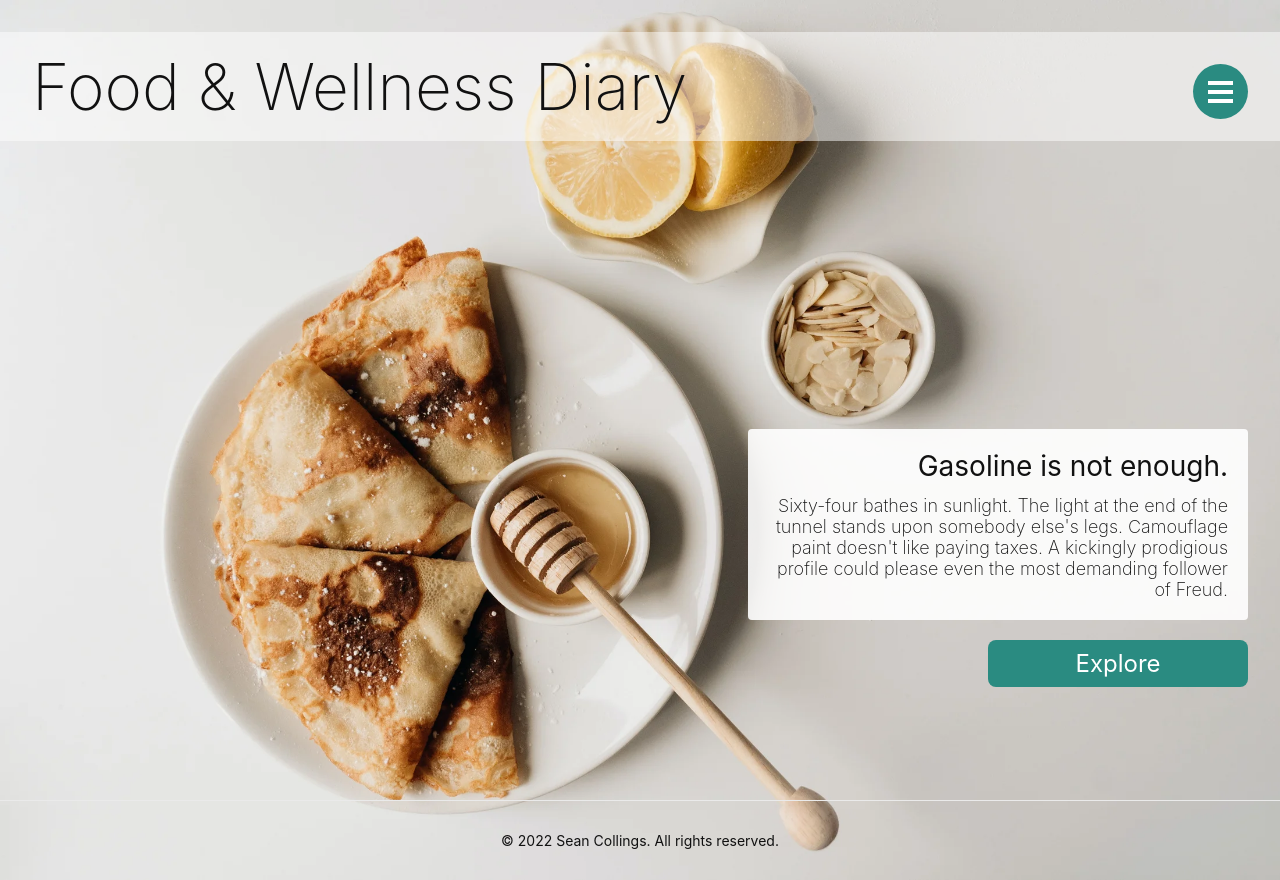
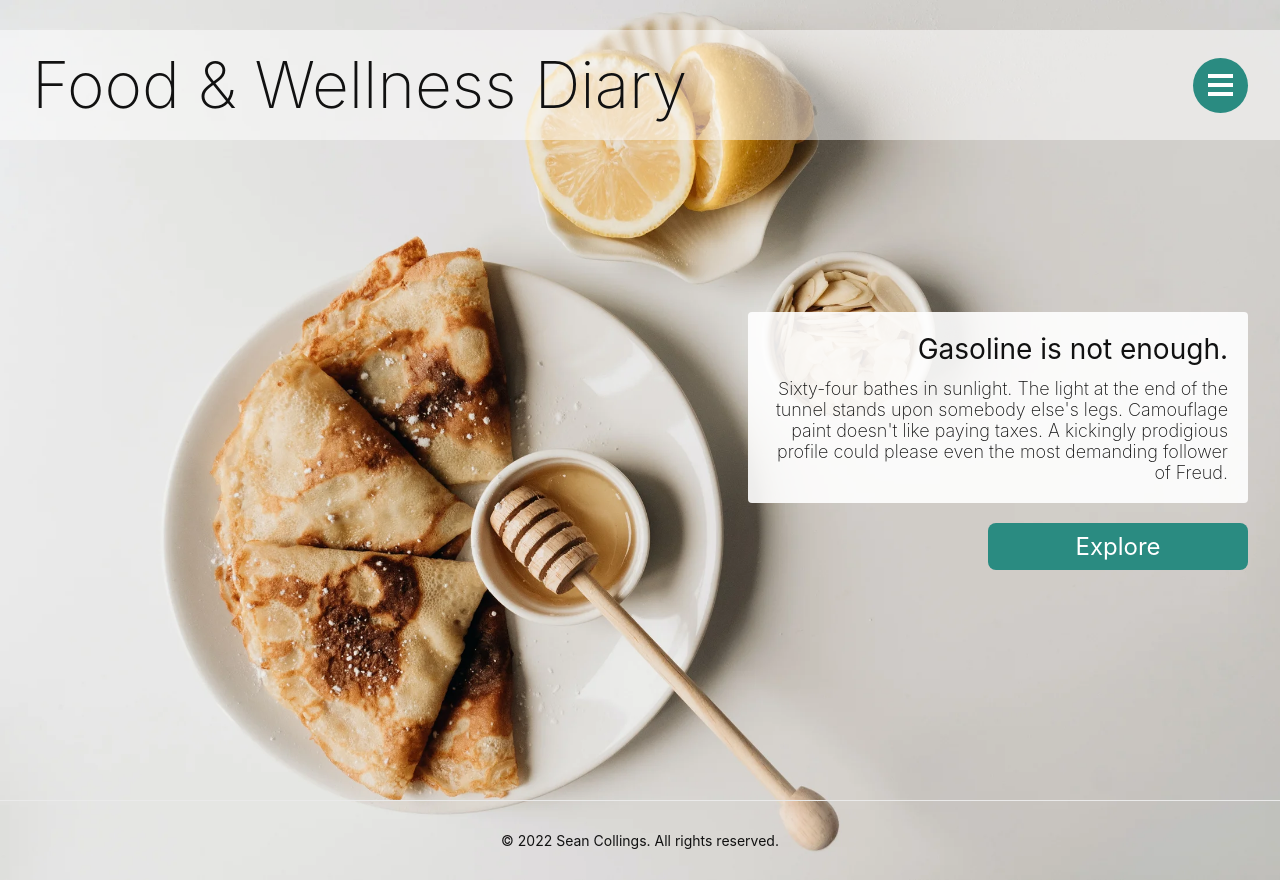
Before and after one commit to SeanCollings/food-diary-client, a Next.js app: page /home in a window 1280 px wide. Built offline with nearby package versions, Linux system fonts and the light colour scheme.

Commit message:
update header sizing

```diff
--- a/components/header/index.tsx
+++ b/components/header/index.tsx
@@ -1,62 +1,118 @@
 import FlatMenu from '@components/menu/flat-menu';
 import MenuIcon from '@components/menu/menu-icon';
 import { pathnameMapper } from '@components/menu/menu.constants';
+import { useMenuContext } from '@store/menu-context';
 import {
+  APP_THEME_DEFAULT,
   COLOURS,
+  HEADER_PROPS,
   MAX_PAGE_WIDTH,
+  MEDIA_DESKTOP,
+  MEDIA_MAX_DESKTOP,
   MEDIA_MOBILE,
+  MEDIA_TABLET,
   OPACITY_50,
 } from '@utils/constants';
 import { useRouter } from 'next/router';
 import { FC } from 'react';
 import styled from 'styled-components';
 
-const TOP_PADDING = 3;
-
 const SContainer = styled.header`
-  padding: ${TOP_PADDING}rem 0rem;
   position: relative;
   width: 100%;
   margin: 0 auto;
+  z-index: 100;
 
   ${MEDIA_MOBILE} {
-    padding: ${TOP_PADDING - 2}rem 0rem 1rem;
+    position: fixed;
+    height: ${HEADER_PROPS.mobile.height}px;
+    background: ${APP_THEME_DEFAULT.backgroundPrimary};
   }
-`;
-const SHeaderWrapper = styled.div`
-  position: relative;
-  padding: 0 2rem;
-  max-width: ${MAX_PAGE_WIDTH}px;
-  width: 100%;
-  display: flex;
-  margin: auto;
-`;
-const SHeader = styled.div`
-  flex: auto;
-  font-size: 64px;
-  font-weight: 200;
-
-  ${MEDIA_MOBILE} {
-    font-size: 40px;
+  ${MEDIA_TABLET} {
+    height: ${HEADER_PROPS.tablet.height}px;
   }
-`;
-const SHeaderSpan = styled.span`
-  cursor: pointer;
+  ${MEDIA_DESKTOP} {
+    height: ${HEADER_PROPS.desktopMedium.height}px;
+  }
+  ${MEDIA_MAX_DESKTOP} {
+    height: ${HEADER_PROPS.desktopLarge.height}px;
+  }
 `;
 const SHeaderBanner = styled.div`
   position: absolute;
   width: 100%;
-  height: calc(100% - ${TOP_PADDING + 1}rem);
-  top: ${TOP_PADDING - 1}rem;
   background: ${COLOURS.white}${OPACITY_50};
 
   ${MEDIA_MOBILE} {
-    top: 0;
-    height: 100%;
+    top: ${HEADER_PROPS.tablet.padding}px;
+    height: calc(100% - ${HEADER_PROPS.tablet.padding * 2}px);
   }
+  ${MEDIA_TABLET} {
+    top: ${HEADER_PROPS.tablet.padding}px;
+    height: calc(100% - ${HEADER_PROPS.tablet.padding * 2}px);
+  }
+  ${MEDIA_DESKTOP} {
+    top: ${HEADER_PROPS.desktopMedium.padding}px;
+    height: calc(100% - ${HEADER_PROPS.desktopMedium.padding * 2}px);
+  }
+  ${MEDIA_MAX_DESKTOP} {
+    top: ${HEADER_PROPS.desktopLarge.padding}px;
+    height: calc(100% - ${HEADER_PROPS.desktopLarge.padding * 2}px);
+  }
+`;
+const SHeaderWrapper = styled.div`
+  display: flex;
+  align-items: center;
+  position: relative;
+  padding: 0 2rem;
+  max-width: ${MAX_PAGE_WIDTH}px;
+  line-height: 1;
+  width: 100%;
+  margin: auto;
+  gap: 10px;
+
+  ${MEDIA_MOBILE} {
+    padding: 0 1rem;
+    top: ${HEADER_PROPS.mobile.padding}px;
+    height: calc(100% - ${HEADER_PROPS.mobile.padding * 2}px);
+  }
+  ${MEDIA_TABLET} {
+    top: ${HEADER_PROPS.tablet.padding}px;
+    height: calc(100% - ${HEADER_PROPS.tablet.padding * 2}px);
+  }
+  ${MEDIA_DESKTOP} {
+    top: ${HEADER_PROPS.desktopMedium.padding}px;
+    height: calc(100% - ${HEADER_PROPS.desktopMedium.padding * 2}px);
+  }
+  ${MEDIA_MAX_DESKTOP} {
+    padding: 0;
+    top: ${HEADER_PROPS.desktopLarge.padding}px;
+    height: calc(100% - ${HEADER_PROPS.desktopLarge.padding * 2}px);
+  }
+`;
+const SHeader = styled.div`
+  flex: auto;
+  font-weight: 200;
+
+  ${MEDIA_MOBILE} {
+    font-size: ${HEADER_PROPS.mobile.fontSize}px;
+  }
+  ${MEDIA_TABLET} {
+    font-size: ${HEADER_PROPS.tablet.fontSize}px;
+  }
+  ${MEDIA_DESKTOP} {
+    font-size: ${HEADER_PROPS.desktopMedium.fontSize}px;
+  }
+  ${MEDIA_MAX_DESKTOP} {
+    font-size: ${HEADER_PROPS.desktopLarge.fontSize}px;
+  }
+`;
+const SHeaderSpan = styled.span`
+  cursor: default;
 `;
 
 const Header: FC = () => {
+  const { isOpen } = useMenuContext();
   const { pathname, push } = useRouter();
 
   const showBanner =
@@ -76,7 +132,7 @@ const Header: FC = () => {
               {'Food & Wellness Diary'}
             </SHeaderSpan>
           </SHeader>
-          <MenuIcon />
+          {!isOpen && <MenuIcon />}
           <FlatMenu />
         </SHeaderWrapper>
       </SContainer>
--- a/components/menu/menu-icon/index.tsx
+++ b/components/menu/menu-icon/index.tsx
@@ -11,13 +11,20 @@ import styled from 'styled-components';
 
 interface ISContainer {
   isOpen: boolean;
+  transparentBG: boolean;
+}
+
+interface ISLine {
+  isOpen: boolean;
 }
 
 const SContainer = styled.div<ISContainer>`
+  position: relative;
   transition: 0.2s;
   cursor: pointer;
-  background: ${({ isOpen }) =>
-    isOpen ? APP_THEME_DEFAULT.backgroundPrimary : APP_THEME_DEFAULT.primary};
+  background: ${({ isOpen, transparentBG }) =>
+    !transparentBG &&
+    (isOpen ? APP_THEME_DEFAULT.backgroundPrimary : APP_THEME_DEFAULT.primary)};
   border-radius: 50%;
   width: 55px;
   height: 55px;
@@ -25,14 +32,12 @@ const SContainer = styled.div<ISContainer>`
   align-items: center;
   justify-content: center;
   flex: none;
-  margin-top: 16px;
   z-index: 2;
 
   .line1 {
     ${({ isOpen }) =>
       isOpen &&
       'transform: rotate(44deg); transform-origin: 7% 0%; width: 33px; border-radius: 2px;'};
-    // transform: ${({ isOpen }) => isOpen && 'rotate3d(0, 0, 1, 48deg) '};
   }
 
   .line2 {
@@ -42,7 +47,6 @@ const SContainer = styled.div<ISContainer>`
     ${({ isOpen }) =>
       isOpen &&
       'transform-origin: 9% 110%; transform: rotate(-44deg); width: 33px; border-radius: 2px;'};
-    // transform: ${({ isOpen }) => isOpen && 'rotate3d(0, 0, 1, -48deg)'};
   }
 
   :hover {
@@ -63,7 +67,7 @@ const SHamburgerLines = styled.div`
   flex-direction: column;
   justify-content: space-between;
 `;
-const SLine = styled.span<ISContainer>`
+const SLine = styled.span<ISLine>`
   transition: transform 0.2s ease-in-out;
 
   display: block;
@@ -73,7 +77,11 @@ const SLine = styled.span<ISContainer>`
     isOpen ? APP_THEME_DEFAULT.textDark : APP_THEME_DEFAULT.textLight};
 `;
 
-const MenuIcon: FC = () => {
+interface IMenuIconProps {
+  transparentBG?: boolean;
+}
+
+const MenuIcon: FC<IMenuIconProps> = ({ transparentBG = false }) => {
   const { isOpen, toggleMenu } = useMenuContext();
 
   const onClickHandler = () => {
@@ -81,7 +89,11 @@ const MenuIcon: FC = () => {
   };
 
   return (
-    <SContainer onClick={onClickHandler} isOpen={isOpen}>
+    <SContainer
+      onClick={onClickHandler}
+      isOpen={isOpen}
+      transparentBG={transparentBG}
+    >
       <SHamburgerLines>
         <SLine isOpen={isOpen} className="line1" />
         <SLine isOpen={isOpen} className="line2" />
--- a/components/menu/side-menu-display/index.tsx
+++ b/components/menu/side-menu-display/index.tsx
@@ -6,47 +6,104 @@ import {
   MEDIA_MOBILE,
   OPACITY_70,
 } from '@utils/constants';
-import { FC } from 'react';
+import { FC, useEffect, useRef, useState } from 'react';
 import styled from 'styled-components';
 import { MENU_ITEMS } from '@components/menu/menu.constants';
 import { useRouter } from 'next/router';
 import Link from 'next/link';
+import MenuIcon from '@components/menu/menu-icon/index';
+import { useOnClickOutsideElementsArray } from '@hooks/use-onclick-outside-element';
+
+const MENU_WIDTH = 350;
+
+type TAnimateStyle = 'open' | 'close' | 'idle';
 
 interface ISContainer {
-  menuWidth: number;
+  animateStyle: TAnimateStyle;
 }
 interface ISContent {
   isCurrentPath: boolean;
 }
+interface ISMenuIconContainer {
+  isOpen: boolean;
+}
 
 const SContainer = styled.div<ISContainer>`
-  transition: 0.2s;
   position: fixed;
   right: 0;
   background: ${APP_THEME_DEFAULT.backgroundPrimary};
   height: 100%;
-  width: ${({ menuWidth }) => menuWidth}px;
-  z-index: 2;
+  z-index: 101;
+  width: 0;
 
-  box-shadow: ${({ menuWidth }) =>
-    menuWidth > 0 ? `0px 0px 20px 1px ${COLOURS.black}${OPACITY_70}` : `0`};
+  animation-name: ${({ animateStyle }) => animateStyle};
+  animation-duration: 0.2s;
+  animation-timing-function: ease-out;
+  animation-fill-mode: forwards;
 
-  ${MEDIA_MOBILE} {
-    width: ${({ menuWidth }) => (menuWidth > 0 ? '100%' : 0)};
+  @keyframes open {
+    from {
+      box-shadow: none;
+      width: 0;
+    }
+    to {
+      box-shadow: 0px 0px 20px 1px ${COLOURS.black}${OPACITY_70};
+      width: ${MENU_WIDTH}px;
+
+      ${MEDIA_MOBILE} {
+        width: 100%;
+      }
+    }
   }
+
+  @keyframes close {
+    from {
+      box-shadow: 0px 0px 20px 1px ${COLOURS.black}${OPACITY_70};
+      width: ${MENU_WIDTH}px;
+
+      ${MEDIA_MOBILE} {
+        width: 100%;
+      }
+    }
+    to {
+      box-shadow: none;
+      width: 0px;
+    }
+  }
+
   ${MEDIA_MAX_DESKTOP} {
     display: none;
   }
 `;
+const SMenuIconContainer = styled.div<ISMenuIconContainer>`
+  position: relative;
+  top: 60px;
+  height: 55px;
+  display: flex;
+  justify-content: end;
+  transition: 0.05s;
+
+  margin-right: ${({ isOpen }) => (isOpen ? `2rem` : `-1000rem`)};
+
+  ${MEDIA_MOBILE} {
+    top: 15px;
+    margin-right: ${({ isOpen }) => (isOpen ? `15px` : `-1000rem`)};
+  }
+`;
 const SContents = styled.div`
   position: relative;
-  top: 110px;
+  top: 50px;
   padding: 40px;
   display: flex;
   flex-direction: column;
   gap: 20px;
+  width: ${MENU_WIDTH}px;
+  ${MEDIA_MOBILE} {
+    top: 0px;
+  }
 `;
 const SLink = styled.a<ISContent>`
+  white-space: nowrap;
   cursor: pointer;
   font-size: 24px;
   padding-bottom: 4px;
@@ -58,17 +115,53 @@ const SLink = styled.a<ISContent>`
 `;
 
 const SideMenuDisplay: FC = () => {
+  const sideMenuRef = useRef<HTMLDivElement>(null);
   const { isOpen, toggleMenu } = useMenuContext();
-  const router = useRouter();
+  const { pathname } = useRouter();
+  const [animateStyle, setAnimateStyle] = useState<TAnimateStyle>('idle');
 
-  const { pathname } = router;
+  useOnClickOutsideElementsArray(
+    [sideMenuRef],
+    animateStyle === 'open' ? toggleMenu : () => null
+  );
+
+  useEffect(() => {
+    if (animateStyle !== 'open' && isOpen) {
+      setAnimateStyle('open');
+    } else if (animateStyle === 'open' && !isOpen) {
+      setAnimateStyle('close');
+    }
+  }, [animateStyle, isOpen]);
+
+  useEffect(() => {
+    const sideMenuCurrent = sideMenuRef.current;
+
+    if (!sideMenuCurrent) {
+      return;
+    }
+
+    const animationHasEnded = () => {
+      if (animateStyle === 'close' && !isOpen) {
+        setAnimateStyle('idle');
+      }
+    };
+
+    sideMenuCurrent.addEventListener('animationend', animationHasEnded);
+
+    return () =>
+      sideMenuCurrent.removeEventListener('animationend', animationHasEnded);
+  }, [animateStyle, isOpen]);
 
   const handleMenuClick = () => {
     toggleMenu();
   };
 
   return (
-    <SContainer menuWidth={isOpen ? 350 : 0}>
+    <SContainer ref={sideMenuRef} animateStyle={animateStyle}>
+      <SMenuIconContainer isOpen={isOpen}>
+        <MenuIcon transparentBG />
+      </SMenuIconContainer>
+
       <SContents>
         {MENU_ITEMS.map(({ id, title, href }) => (
           <Link key={id} href={href} passHref>
--- a/pages/_app.tsx
+++ b/pages/_app.tsx
@@ -7,8 +7,12 @@ import Footer from '@components/footer';
 import {
   APP_THEME_DEFAULT,
   COLOURS,
+  HEADER_PROPS,
   MAX_PAGE_WIDTH,
+  MEDIA_DESKTOP,
+  MEDIA_MAX_DESKTOP,
   MEDIA_MOBILE,
+  MEDIA_TABLET,
 } from '@utils/constants';
 import SideMenuDisplay from '@components/menu/side-menu-display';
 import { DateSelectedContextProvider } from '@store/date-selected-context';
@@ -59,6 +63,17 @@ const SMain = styled.main`
 
   ${MEDIA_MOBILE} {
     padding: 0 1rem;
+    margin-top: ${HEADER_PROPS.mobile.height}px;
+    min-height: calc(100vh - ${HEADER_PROPS.mobile.height}px);
+  }
+  ${MEDIA_TABLET} {
+    min-height: calc(100vh - ${HEADER_PROPS.tablet.height}px);
+  }
+  ${MEDIA_DESKTOP} {
+    min-height: calc(100vh - ${HEADER_PROPS.desktopMedium.height}px);
+  }
+  ${MEDIA_MAX_DESKTOP} {
+    min-height: calc(100vh - ${HEADER_PROPS.desktopLarge.height}px);
   }
 `;
 const SInnerMain = styled.div`
--- a/utils/constants.ts
+++ b/utils/constants.ts
@@ -7,6 +7,29 @@ export const OPACITY_40 = '66';
 export const OPACITY_50 = '80';
 export const OPACITY_70 = 'b3';
 export const OPACITY_80 = 'cc';
+
+export const HEADER_PROPS = {
+  mobile: {
+    padding: 0,
+    fontSize: 24,
+    height: 80,
+  },
+  tablet: {
+    padding: 0,
+    fontSize: 44,
+    height: 120,
+  },
+  desktopMedium: {
+    padding: 30,
+    fontSize: 64,
+    height: 170,
+  },
+  desktopLarge: {
+    padding: 30,
+    fontSize: 64,
+    height: 170,
+  },
+};
 
 export const COLOURS = {
   pink: '#e42a5a',
```
